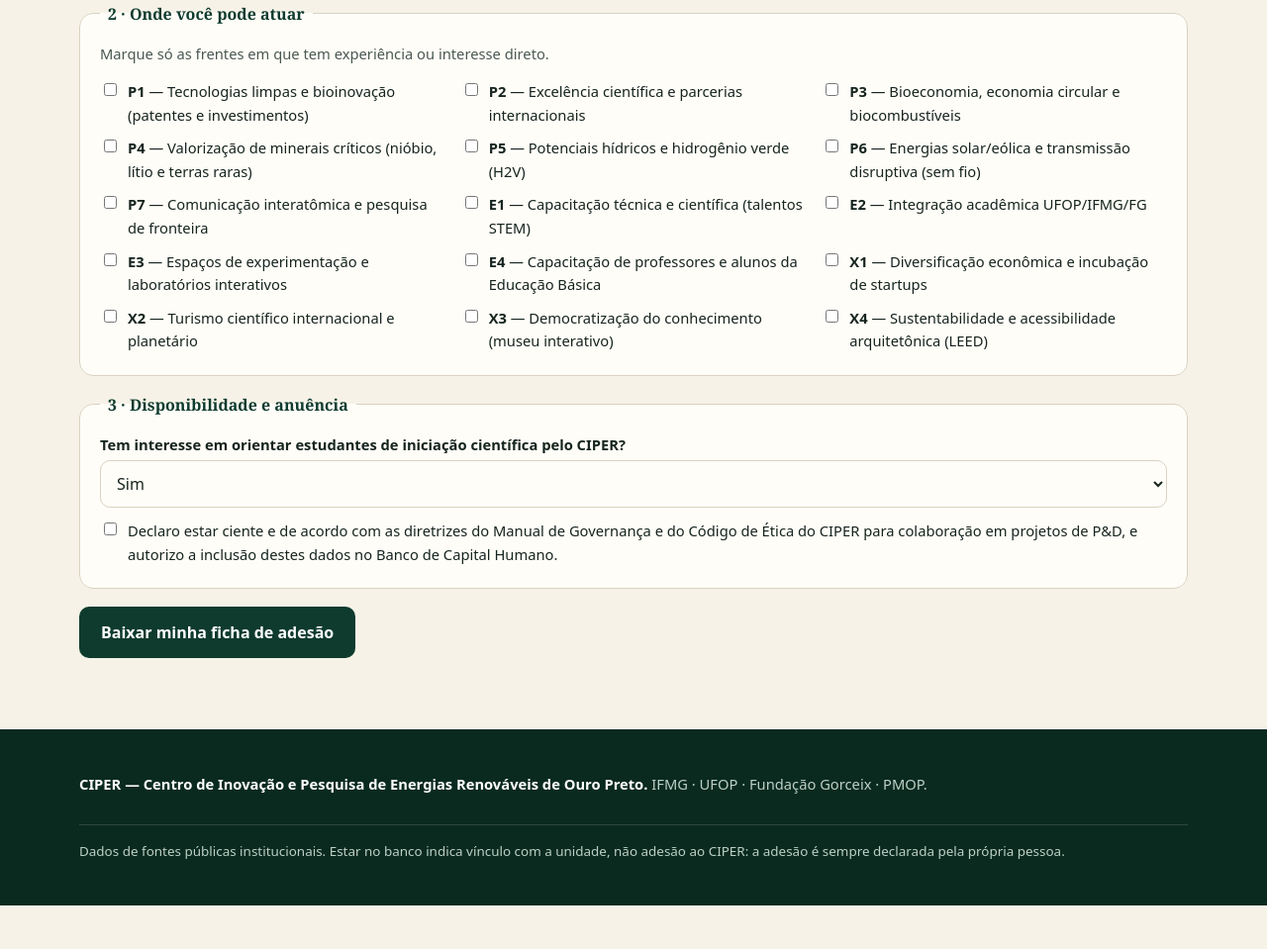
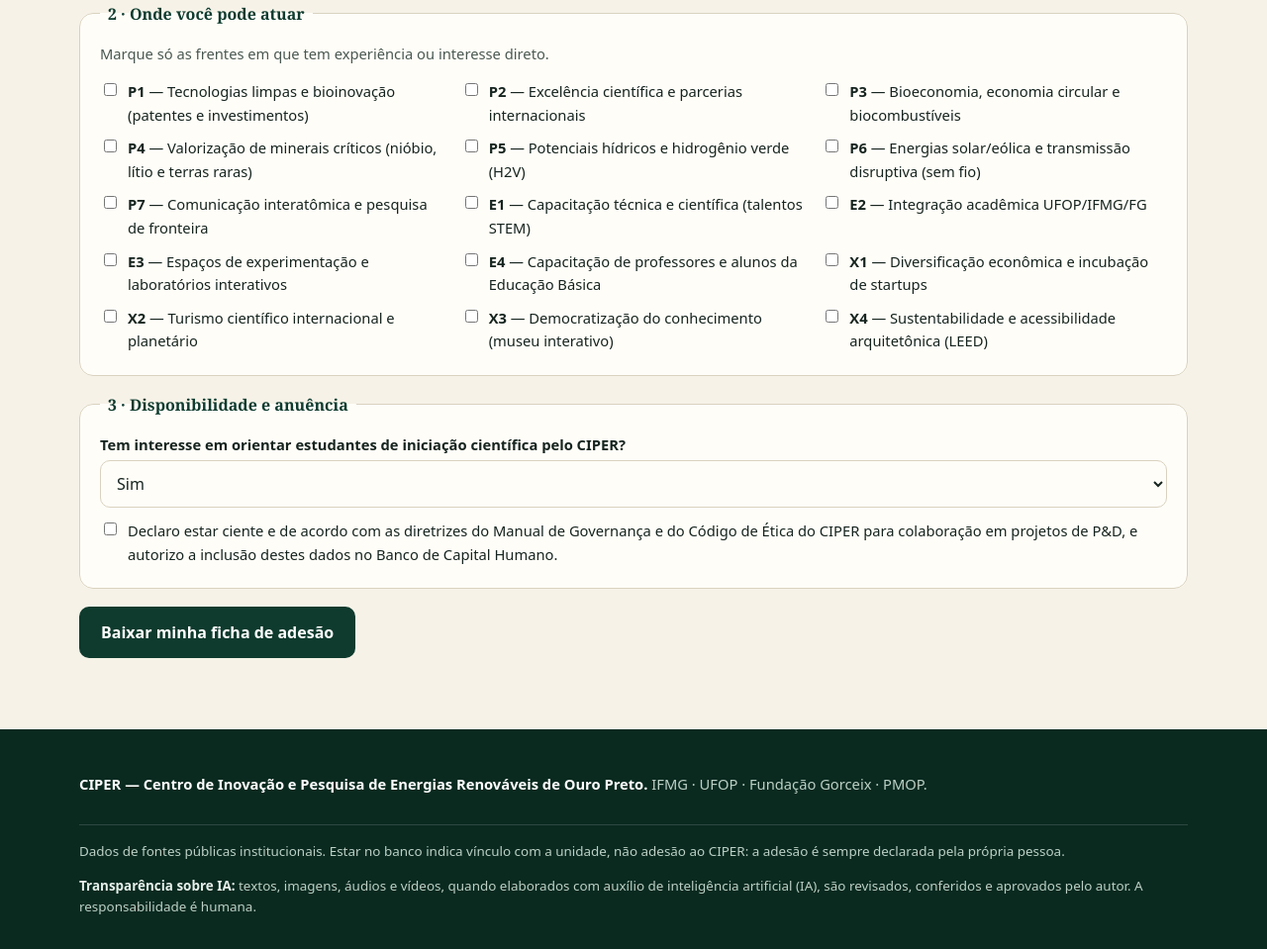
Before and after one commit to nidecop-jafb/ciper, a plain HTML site: page capital-humano.html in a window 1280 px wide. Shown: the part 7788-8747 px from the top of the page at 99% size. Before the commit the page ends 8703 px from the top, so only its background shows below. Drawn offline with Linux system fonts and the light colour scheme.

Commit message:
feat: nota de transparencia sobre IA no rodape do site
Mesma linha das Trilhas de Aprendizagem: textos, imagens, audios e videos
feitos com auxilio de IA sao revisados, conferidos e aprovados pelo autor.

Co-Authored-By: Claude Opus 5.5 <noreply@anthropic.com>

```diff
--- a/assets/css/site.css
+++ b/assets/css/site.css
@@ -151,6 +151,8 @@ footer a{color:#E6EFE9}
 footer .cols{display:grid;grid-template-columns:repeat(auto-fit,minmax(230px,1fr));gap:28px}
 footer h3{color:#fff;font:700 .9rem var(--sans);letter-spacing:.08em;text-transform:uppercase}
 footer .fim{border-top:1px solid rgba(255,255,255,.14);margin-top:28px;padding-top:16px;font-size:.84rem}
+footer .nota-ia{margin-top:8px;font-size:.84rem}
+footer .nota-ia strong{color:#E6EFE9}
 
 /* ===== Banco de capital humano ===== */
 .cabeca-banco{background:var(--verde);color:#fff;padding:56px 0 34px}
--- a/capital-humano.html
+++ b/capital-humano.html
@@ -141,6 +141,7 @@
   <div class="wrap">
     <p><strong style="color:#fff">CIPER — Centro de Inovação e Pesquisa de Energias Renováveis de Ouro Preto.</strong> IFMG · UFOP · Fundação Gorceix · PMOP.</p>
     <p class="fim">Dados de fontes públicas institucionais. Estar no banco indica vínculo com a unidade, não adesão ao CIPER: a adesão é sempre declarada pela própria pessoa.</p>
+    <p class="nota-ia"><strong>Transparência sobre IA:</strong> textos, imagens, áudios e vídeos, quando elaborados com auxílio de inteligência artificial (IA), são revisados, conferidos e aprovados pelo autor. A responsabilidade é humana.</p>
   </div>
 </footer>
 
```
Also changed, not shown: index.html (+1 -0 lines).
